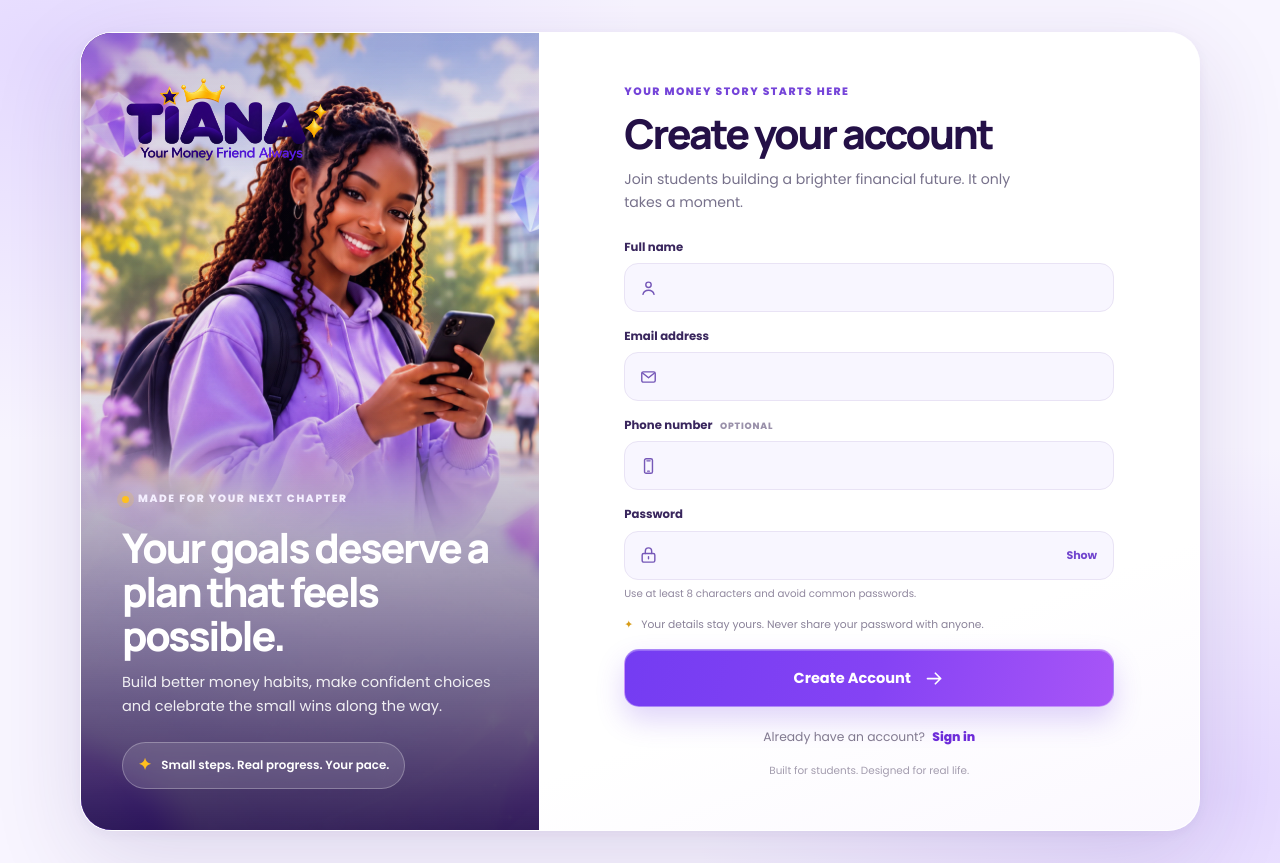
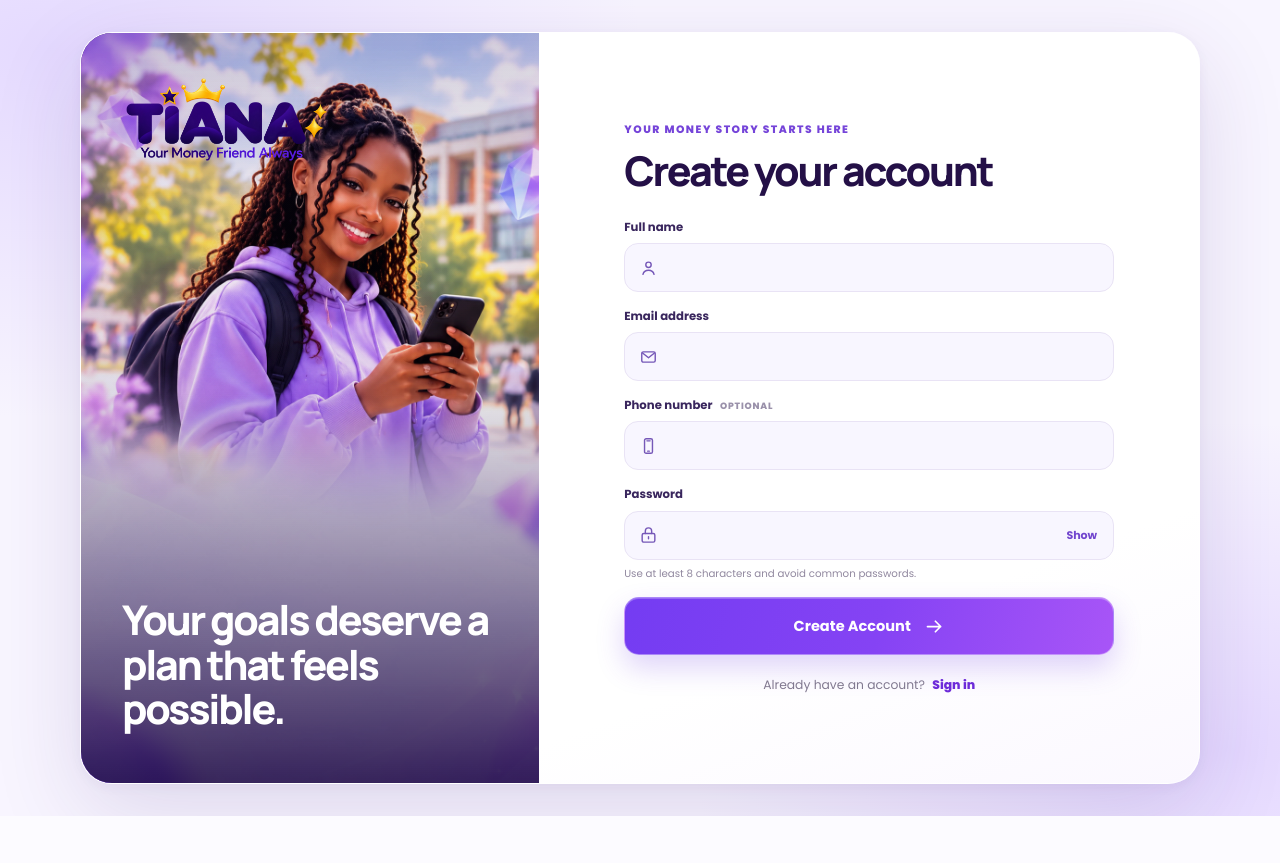
Before and after one commit to fosing123/money, a Django app: template templates/accounts/register.html in a window 1280 px wide. After the commit the page ends 816 px from the top, so only its background shows below. Run offline with Django 3.2, Linux system fonts and the light colour scheme; the template is opened without the code that fills it, so the values that code supplies are empty, except form fields; tables that the repository leaves empty hold one stand-in row (values such as "Sample post"); form fields are guessed from the names that the template uses.

Commit message:
Simplify registration page copy

```diff
--- a/templates/accounts/register.html
+++ b/templates/accounts/register.html
@@ -16,10 +16,10 @@
         <img src="{% static 'assets/tiana-logo-transparent.png' %}" alt="TIANA — Your Money Friend Always">
       </a>
       <div class="tiana-auth-story">
-        <span class="tiana-auth-story-kicker"><i></i> MADE FOR YOUR NEXT CHAPTER</span>
+
         <h2>Your goals deserve a plan that feels possible.</h2>
-        <p>Build better money habits, make confident choices and celebrate the small wins along the way.</p>
-        <div class="tiana-auth-proof"><span class="tiana-proof-mark">✦</span><span>Small steps. Real progress. Your pace.</span></div>
+
+
       </div>
     </aside>
 
@@ -31,7 +31,7 @@
         <header class="tiana-auth-heading">
           <p class="tiana-auth-eyebrow">YOUR MONEY STORY STARTS HERE</p>
           <h1>Create your account</h1>
-          <p class="tiana-auth-intro">Join students building a brighter financial future. It only takes a moment.</p>
+
         </header>
 
         {% if form.non_field_errors %}
@@ -85,7 +85,7 @@
             </div>
           </div>
 
-          <p class="tiana-auth-privacy"><span aria-hidden="true">✦</span> Your details stay yours. Never share your password with anyone.</p>
+
           <button class="tiana-auth-submit" type="submit">
             <span>Create Account</span>
             <svg viewBox="0 0 24 24" aria-hidden="true"><path d="M4 12h15m-6-6 6 6-6 6" fill="none" stroke="currentColor" stroke-width="2" stroke-linecap="round" stroke-linejoin="round"/></svg>
@@ -93,7 +93,7 @@
         </form>
 
         <p class="tiana-auth-switch">Already have an account? <a href="{% url 'login' %}">Sign in</a></p>
-        <p class="tiana-auth-footnote">Built for students. Designed for real life.</p>
+
       </div>
     </div>
   </section>
```
